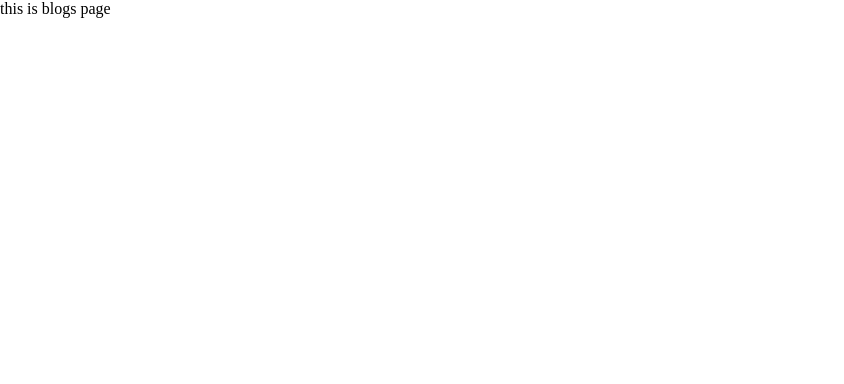
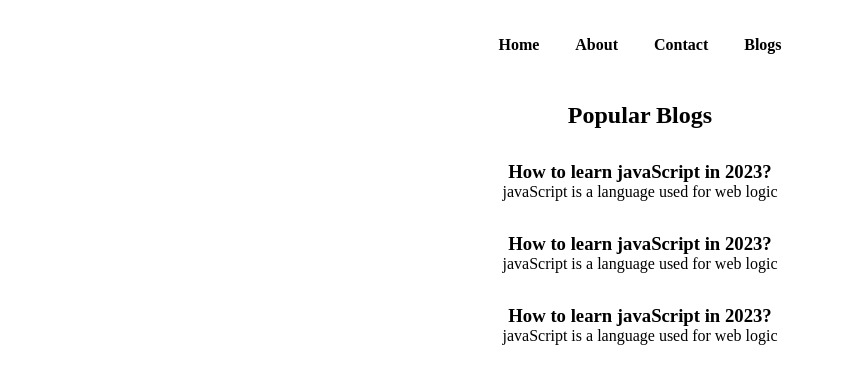
Before and after one commit to Rahman1234562/my-project, a Next.js app: page /blogs in a window 1280 px wide. Shown: the top 384 px of the page, without its empty margins (0-844 px from the left). Built offline with nearby package versions, Linux system fonts and the light colour scheme.

Commit message:
add some files

```diff
--- /dev/null
+++ b/components/navbar.js
@@ -0,0 +1,20 @@
+import React from 'react';
+import Link from 'next/link';
+
+
+const Navbar = () => {
+  return (
+    <>
+       <nav className="main-nav">
+          <ul>
+          <Link href="/">  <li>Home</li> </Link>
+          <Link href="/about">  <li>About</li> </Link>
+          <Link href="/contact">  <li>Contact</li> </Link>
+          <Link href="/blogs">  <li>Blogs</li> </Link>
+            </ul>
+       </nav>
+    </>
+  )
+}
+
+export default Navbar;
--- a/pages/_app.js
+++ b/pages/_app.js
@@ -1,5 +1,11 @@
+import Navbar from '@/components/navbar'
 import '@/styles/globals.css'
 
 export default function App({ Component, pageProps }) {
-  return <Component {...pageProps} />
+  return(
+    <>
+    <Navbar/>
+    <Component {...pageProps} />
+    </>
+  )
 }
--- a/pages/about.js
+++ b/pages/about.js
@@ -2,7 +2,10 @@ import React from 'react'
 
 const About = () => {
   return (
-    <div>this is about page</div>
+    <div>
+
+
+    </div>
   )
 }
 
--- a/pages/blogPost/[slug].js
+++ b/pages/blogPost/[slug].js
@@ -1,5 +1,6 @@
 import { useRouter } from 'next/router';
 import React from 'react';
+import classes from '../../styles/BlogPost.module.css'
 
 
 const Slug = () => {
@@ -7,8 +8,9 @@ const Slug = () => {
     const {slug} = router.query;
 
   return (
-    <div>
-        {slug}
+    <div className={classes.blogsPost}>
+        <h1>Title of the page {slug}</h1>
+        <div className={classes.para}>Lorem ipsum dolor sit amet consectetur adipisicing elit. Aspernatur dolorum consequuntur dolore dolor optio dignissimos ducimus in delectus laboriosam voluptatem perferendis nemo, minima omnis necessitatibus exercitationem impedit cum natus rem atque repudiandae modi sequi earum! Quos explicabo itaque ullam vel, inventore odio dicta aperiam, adipisci veritatis modi sunt provident officiis rem quaerat pariatur? Exercitationem et ad incidunt reiciendis sunt velit aspernatur dolores aliquid ullam nostrum, iure assumenda, similique debitis illo delectus quam vero recusandae ratione, quidem maiores optio deserunt cumque. Minima aspernatur accusantium nesciunt repudiandae deleniti corporis officia, eaque molestias excepturi, ea dignissimos perferendis. Dignissimos dolore aspernatur quia odio amet.</div>
     </div>
   )
 }
--- a/pages/blogs.js
+++ b/pages/blogs.js
@@ -1,8 +1,20 @@
-import React from 'react'
+import React from 'react';
+import classes from "@/styles/blogs.module.css";
+import Link from 'next/link';
+
 
 const Blogs = () => {
   return (
-    <div>this is blogs page</div>
+    <div className={classes.Blogs}>
+        <h2 className={classes.popular}>Popular Blogs</h2>
+        <Link href={"/blogPost/learn-javaScript"}> <h3 className={classes.main2}>How to learn javaScript in 2023?</h3></Link>
+        <p>javaScript is a language used for web logic</p>
+        <h3 className={classes.main2}>How to learn javaScript in 2023?</h3>
+        <p>javaScript is a language used for web logic</p>
+        <h3 className={classes.main2}>How to learn javaScript in 2023?</h3>
+        <p>javaScript is a language used for web logic</p>
+
+    </div>
   )
 }
 
--- /dev/null
+++ b/styles/blogs.module.css
@@ -0,0 +1,10 @@
+.Blogs{
+    text-align: center;
+    margin-top: 2rem;
+}
+.popular{
+    margin-top: 3rem;
+}
+.main2{
+    margin-top: 2rem;
+}
--- a/styles/globals.css
+++ b/styles/globals.css
@@ -122,6 +122,7 @@ margin-top: 2rem;
 .javascript-para{
   margin-top: 2rem;
 }
+
 .home-img{
   border-radius: 10px;
   margin-top: 30px;
```
Also changed, not shown: pages/index.js (+4 -28 lines), styles/BlogPost.module.css (added, +8 -0 lines).
